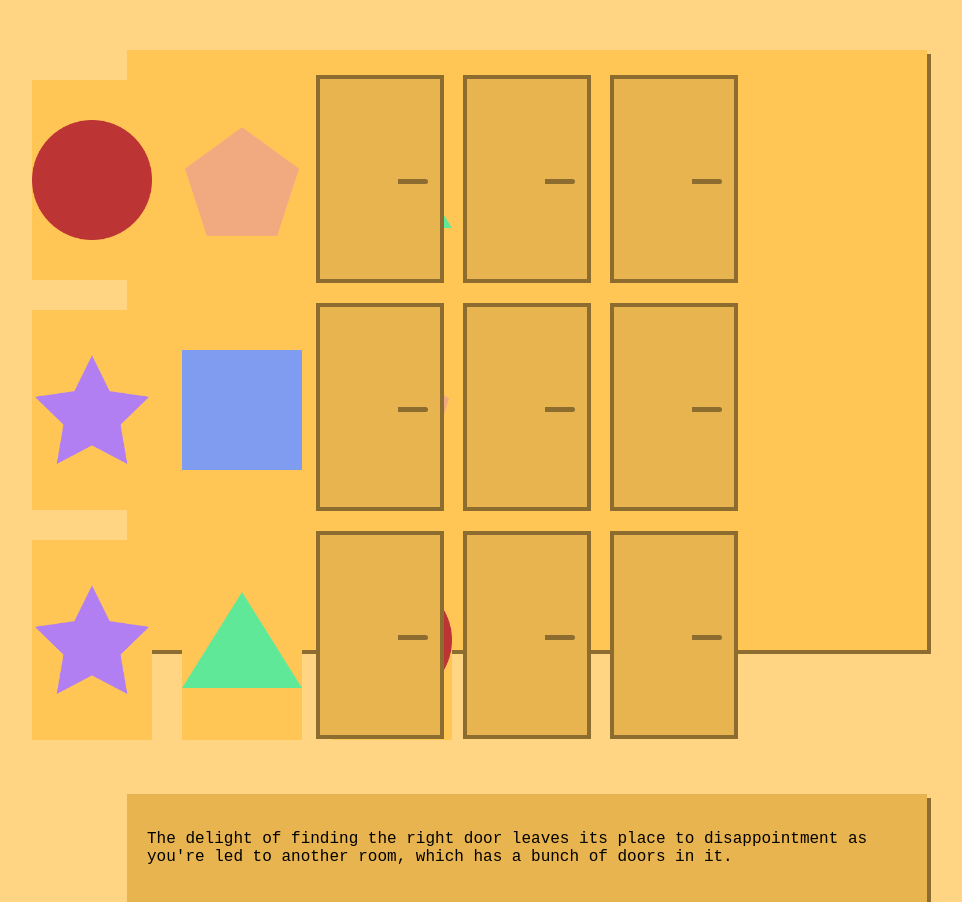
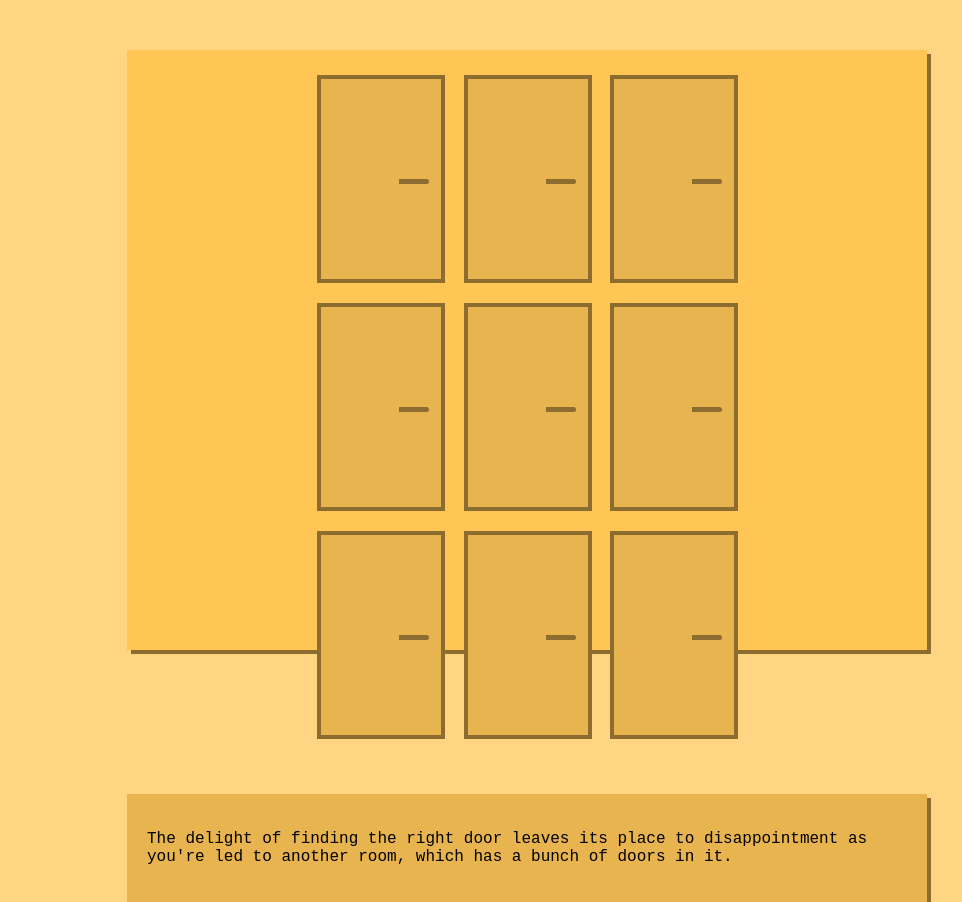
Before and after one commit to egeuz/the-room-with-doors-two, a plain HTML site: page room2.html in a window 1280 px wide. Shown: the whole page, without its empty margins (113-1075 px from the left). Drawn offline with Linux system fonts and the light colour scheme.

Commit message:
re-organized room2 structure

```diff
--- a/css/room-2.css
+++ b/css/room-2.css
@@ -1,43 +1,27 @@
+.matching-card {
+  width: 100%;
+  position: relative;
+}
+
+.door {
+  cursor: pointer;
+}
+
 .door.open {
   transform: rotateY(90deg);
+  transform-origin: left;
 }
 
 door.solved {
   opacity: 0;
 }
 
-.image-container {
+.matching-card a {
+  position: absolute;
   display: block;
-  height: 100%;
   width: 100%;
-  background-image: url(../assets/circle.png);
-}
-
-#play-area {
-  position: relative;
-}
-
-#matching-game {
-  width: 100%;
-  max-width: 420px;
-  margin: 0px auto;
-  padding: 25px;
-  display: grid;
-  grid-template-columns: repeat(3, 1fr);
-  grid-template-rows: repeat(3, 1fr);
-  justify-items: center;
-  align-items: center;
-  grid-gap: 30px;
-  position: absolute;
-  top: 55px;
-  left: 120px;
-}
-
-#matching-game a {
-  width: 100%;
-  max-width: 120px;
   height: 200px;
+  background-position: center center;
   background-size: contain;
-  background-position: center center;
   background-repeat: no-repeat;
 }
--- /dev/null
+++ b/js/room2.js
@@ -0,0 +1,59 @@
+//Initialization
+const shapes = ["circle", "circle", "square", "square", "triangle", "triangle", "pentagon", "pentagon", "star", "star"];
+shuffle(shapes);
+
+//Shuffle algorithm
+function shuffle(array) {
+  for (let i = array.length - 1; i > 0; i--) {
+    let j = Math.floor(Math.random() * (i + 1)); // random index from 0 to i
+    [array[i], array[j]] = [array[j], array[i]]; // swap elements
+  }
+}
+
+//Distribute shapes randomly behind doors
+const backgroundImages = document.querySelectorAll('.matching-card a');
+backgroundImages.forEach((image) => {
+  image.style.backgroundImage = `url(../assets/${shapes[0]}.png)`;
+  image.classList.add(shapes[0]);
+  shapes.shift();
+});
+
+//Get the correct shape, add the next room link to it
+const correctShape = shapes[0];
+const correctLink = document.querySelector(`.${shapes[0]}`);
+correctLink.href = 'room3.html'
+
+const doors = document.querySelectorAll('.door');
+let openedDoors = [];
+
+doors.forEach((door) => {
+  door.addEventListener('click', (event) => {
+    event.target.classList.add('open');
+    openedDoors.push(event.target);
+    if(openedDoors.length === 2) {
+      const firstShape = openedDoors[0].parentNode.firstChild.classList;
+      const secondShape = openedDoors[1].parentNode.firstChild.classList;
+      console.log(firstShape);
+    }
+  });
+});
+
+
+
+// //Handling interactions
+// const doors = document.querySelectorAll('.door');
+// let openedDoors = [];
+// doors.forEach((door) => {
+//   door.addEventListener('click', (event) => {
+//     event.target.classList.add('open'); //Open door animation
+//     openedDoors.push(event.target); //Track doors that are open;
+//     console.log(openedDoors);
+
+//     if(openedDoors.length === 2) {
+//       const door1Shape = openedDoors[0].children[0].classList;
+//       console.log(door1Shape);
+//     }
+//   });
+// });
+
+//Checking whether doors match
--- a/room2.html
+++ b/room2.html
@@ -9,92 +9,77 @@
   </head>
   <body id="room-1">
     <div id="app">
-      <div id="matching-game">
-        <a class="img-1" href="#"></a>
-        <a class="img-2" href="#"></a>
-        <a class="img-3" href="#"></a>
-        <a class="img-4" href="#"></a>
-        <a class="img-5" href="#"></a>
-        <a class="img-6" href="#"></a>
-        <a class="img-7" href="#"></a>
-        <a class="img-8" href="#"></a>
-        <a class="img-9" href="#"></a>
+      <div id="play-area">
+
+        <div class="matching-card card-1">
+          <a href="#"></a>
+          <div class="door door-1">
+            <span class="door-handle"></span>
           </div>
-      <div id="play-area">
-        <a class="door door-1" href="#">
+        </div>
+
+        <div class="matching-card card-2">
+          <a href="#"></a>
+          <div class="door door-2">
             <span class="door-handle"></span>
-          <img class="door-img">
-        </a>
-        <a class="door door-2" href="#">
+          </div>
+        </div>
+
+        <div class="matching-card card-3">
+          <a href="#"></a>
+          <div class="door door-3">
             <span class="door-handle"></span>
-        </a>
-        <a class="door door-3" href="#">
+          </div>
+        </div>
+
+          <div class="matching-card card-4">
+            <a href="#"></a>
+            <div class="door door-4">
               <span class="door-handle"></span>
-        </a>
-        <a class="door door-4" href="#">
+            </div>
+          </div>
+
+          <div class="matching-card card-5">
+            <a href="#"></a>
+            <div class="door door-5">
               <span class="door-handle"></span>
-        </a>
-        <a class="door door-5" href="#">
+            </div>
+          </div>
+
+          <div class="matching-card card-6">
+            <a href="#"></a>
+            <div class="door door-6">
               <span class="door-handle"></span>
-        </a>
-        <a class="door door-6" href="#">
+            </div>
+          </div>
+
+          <div class="matching-card card-7">
+            <a href="#"></a>
+            <div class="door door-7">
               <span class="door-handle"></span>
-        </a>
-        <a class="door door-7" href="#">
+            </div>
+          </div>
+
+          <div class="matching-card card-8">
+            <a href="#"></a>
+            <div class="door door-8">
               <span class="door-handle"></span>
-        </a>
-        <a class="door door-8" href="#">
+            </div>
+          </div>
+
+          <div class="matching-card card-9">
+            <a href="#"></a>
+            <div class="door door-9">
               <span class="door-handle"></span>
-        </a>
-        <a class="door door-9" href="#">
-          <span class="door-handle"></span>
-        </a>
             </div>
+          </div>
+      </div>
+
       <div id="text-box">
         <p>The delight of finding the right door leaves its place to disappointment as you're led to another room, which has a bunch of doors in it.</p>
       </div>
     </div>
 
-    <script>
-      //Open door animation
-      const doors = document.querySelectorAll('.door');
-      doors.forEach((door) => {
-        door.addEventListener('click', (event) => {
-          event.target.classList.add('open');
-          // if(document.querySelectorAll('.open').length > 2) {
-          //   let [door1, door2] = document.querySelectorAll('.open');
-          // }
-        });
-      });
-
-      //Shuffle algorithm
-      function shuffle(array) {
-        for (let i = array.length - 1; i > 0; i--) {
-          let j = Math.floor(Math.random() * (i + 1)); // random index from 0 to i
-          [array[i], array[j]] = [array[j], array[i]]; // swap elements
-        }
-      }
-
-      //Create and randomize shape list
-      const shapes = ["circle", "circle", "square", "square", "triangle", "triangle", "pentagon", "pentagon", "star", "star"];
-      shuffle(shapes);
-
-      //Distribute shapes randomly behind doors
-      const matchCards = document.querySelectorAll('#matching-game a');
-      matchCards.forEach((card) => {
-        card.style.backgroundImage = `url(assets/${shapes[0]}.png)`;
-        card.style.backgroundColor = '#FFC656';
-        shapes.shift();
-      });
-
-      //Get the correct shape
-      const correctShape = shapes[0];
-
-      //Add next door link to the door with the correct shape
-      const correctCard = matchCards.filter(card => card.style.backgroundImage === `url(assets/${shapes[0]}.png)`);
-      console.log(correctCard.classList);
-
-
-    </script>
+    <script src="js/room2.js"></script>
   </body>
 </html>
```
Also changed, not shown: js/room1.js (added, +34 -0 lines), room1.html (+1 -35 lines). Lines whose indentation alone changed are shown as unchanged.
